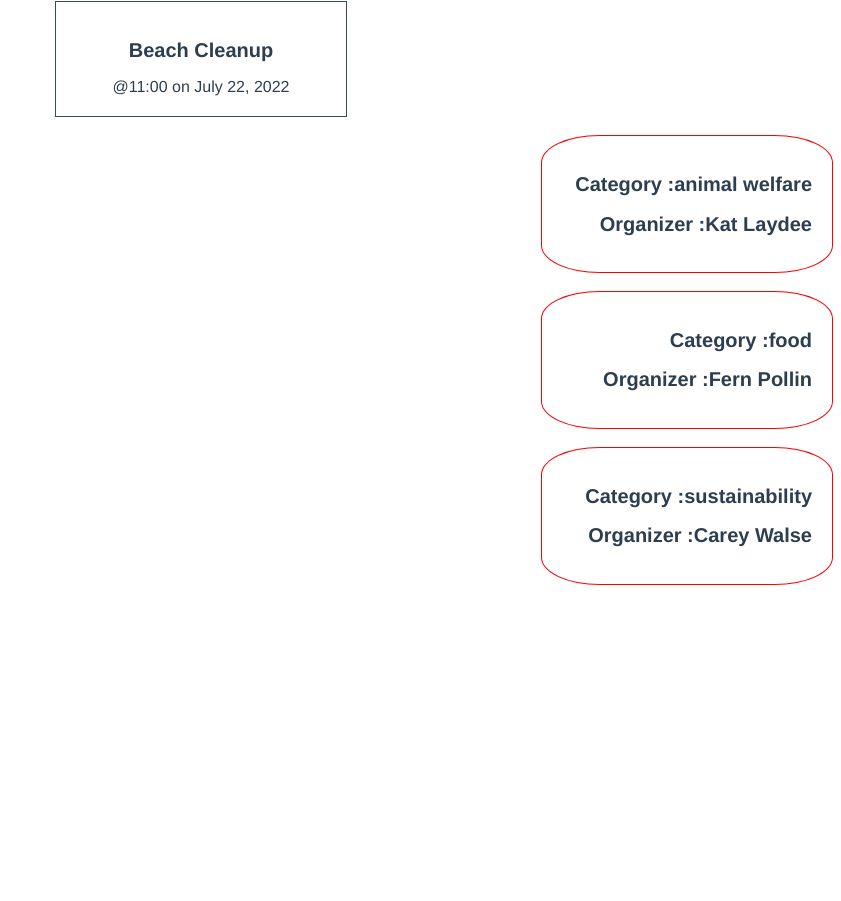
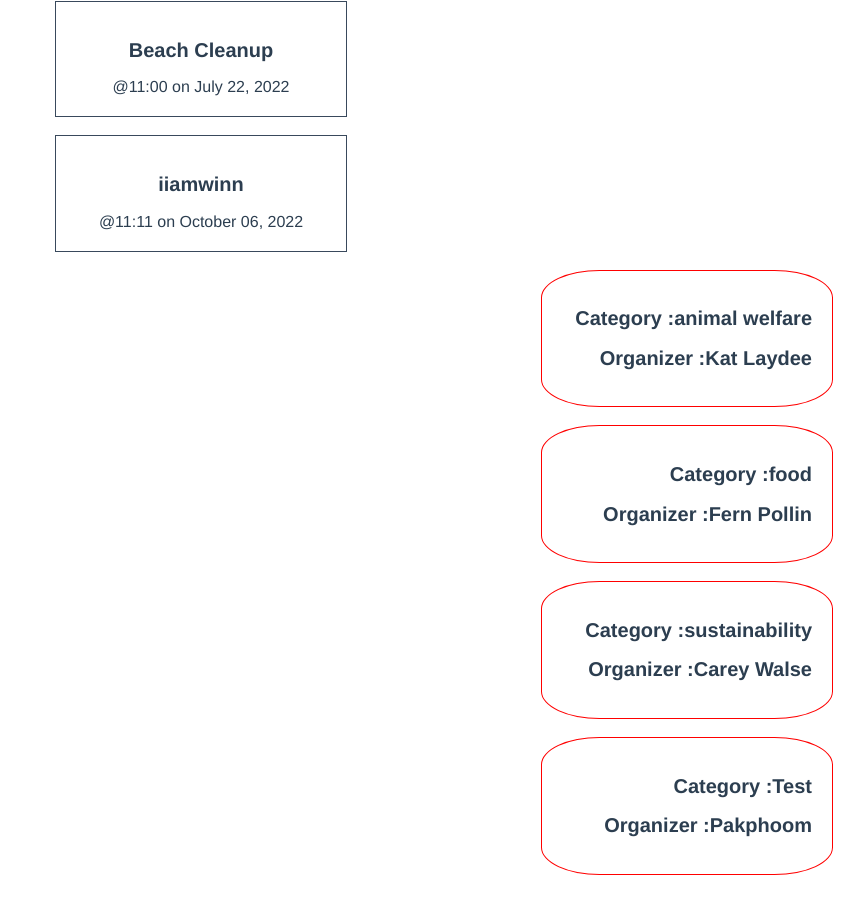
Before and after one commit to PakphoomKaewthip/compo-Lab02, a Vue app in the folder 331-lab02/: page / in a window 1280 px wide. Shown: the part 433-1334 px from the top of the page, without its empty margins (439-1280 px from the left). Before the commit the page ends 1044 px from the top, so only its background shows below. Built offline with nearby package versions, Linux system fonts and the light colour scheme; the HTML template or start-up script is replaced by a standard one.

Commit message:
14.5 finish?

```diff
--- /dev/null
+++ b/331-lab02/db.json
@@ -0,0 +1,48 @@
+{
+  "events": [
+    {
+      "id": 5928101,
+      "category": "animal welfare",
+      "title": "Cat Adoption Day",
+      "description": "Find your new feline friend at this event.",
+      "location": "Meow Town",
+      "date": "January 28, 2022",
+      "time": "12:00",
+      "petsAllowed": true,
+      "organizer": "Kat Laydee"
+    },
+    {
+      "id": 4582797,
+      "category": "food",
+      "title": "Community Gardening",
+      "description": "Join us as we tend to the community edible plants.",
+      "location": "Flora City",
+      "date": "March 14, 2022",
+      "time": "10:00",
+      "petsAllowed": true,
+      "organizer": "Fern Pollin"
+    },
+    {
+      "id": 8419988,
+      "category": "sustainability",
+      "title": "Beach Cleanup",
+      "description": "Help pick up trash along the shore.",
+      "location": "Playa Del Carmen",
+      "date": "July 22, 2022",
+      "time": "11:00",
+      "petsAllowed": false,
+      "organizer": "Carey Wales"
+    },
+    {
+      "id": 1111111,
+      "category": "Test",
+      "title": "iiamwinn",
+      "description": "I wanna to sleep.",
+      "location": "Chiang Mai",
+      "date": "October 06, 2022",
+      "time": "11:11",
+      "petsAllowed": false,
+      "organizer": "Pakphoom"
+    }
+  ]
+}
--- a/331-lab02/src/views/EventListView.vue
+++ b/331-lab02/src/views/EventListView.vue
@@ -36,7 +36,18 @@
     time: '11:00' ,
     petsAllowed: false ,
     organizer: 'Carey Walse'
-  }
+  },
+  {
+    id: 1111111,
+    category: "Test",
+    title: "iiamwinn",
+    description: "I wanna to sleep.",
+    location: "Chiang Mai",
+    date: "October 06, 2022",
+    time: "11:11",
+    petsAllowed: false,
+    organizer: "Pakphoom"
+    }
 ])
 </script>
 
```
Also changed, not shown: 1 other file (tests, documents, lock files or other folders).
